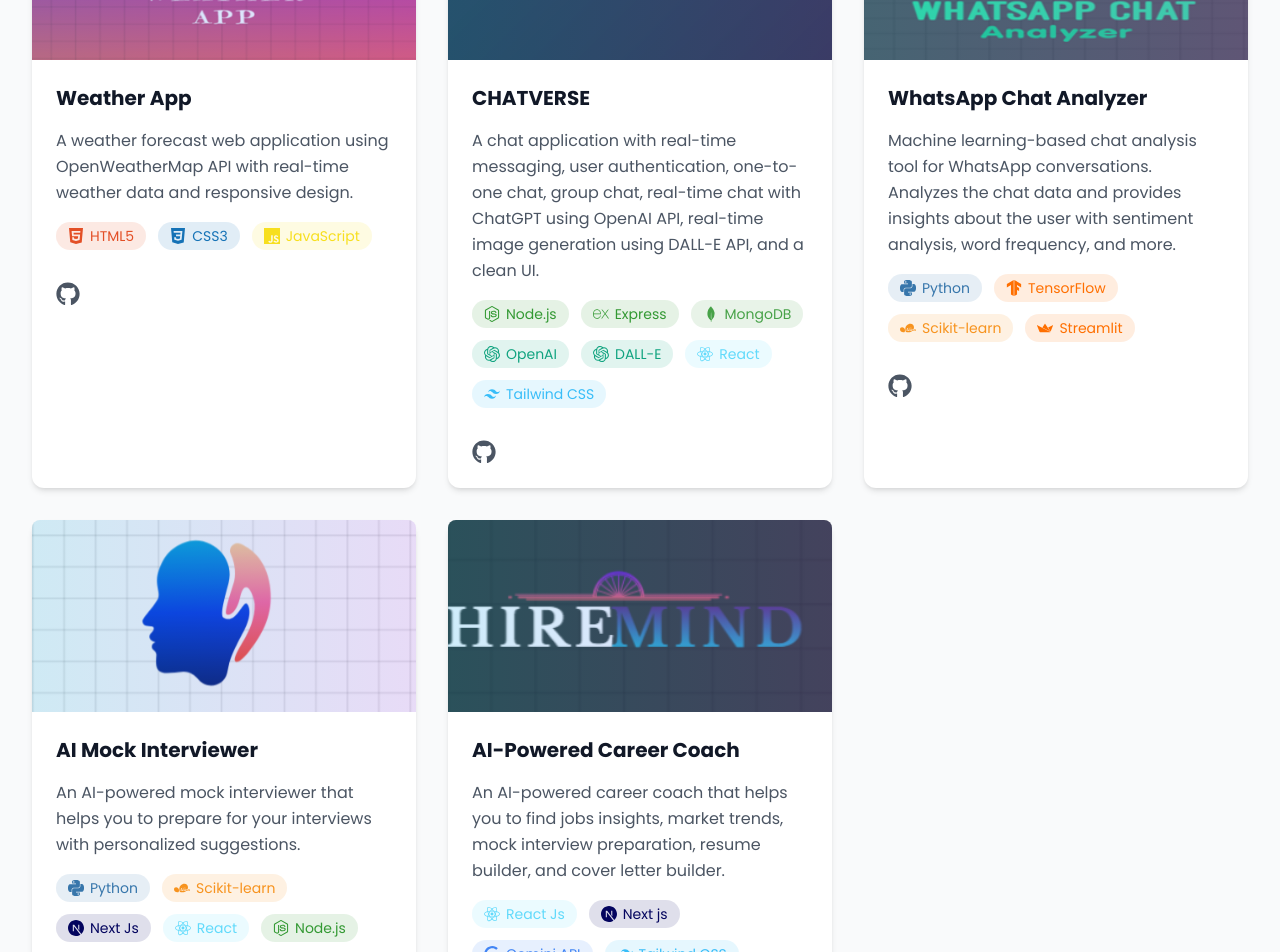
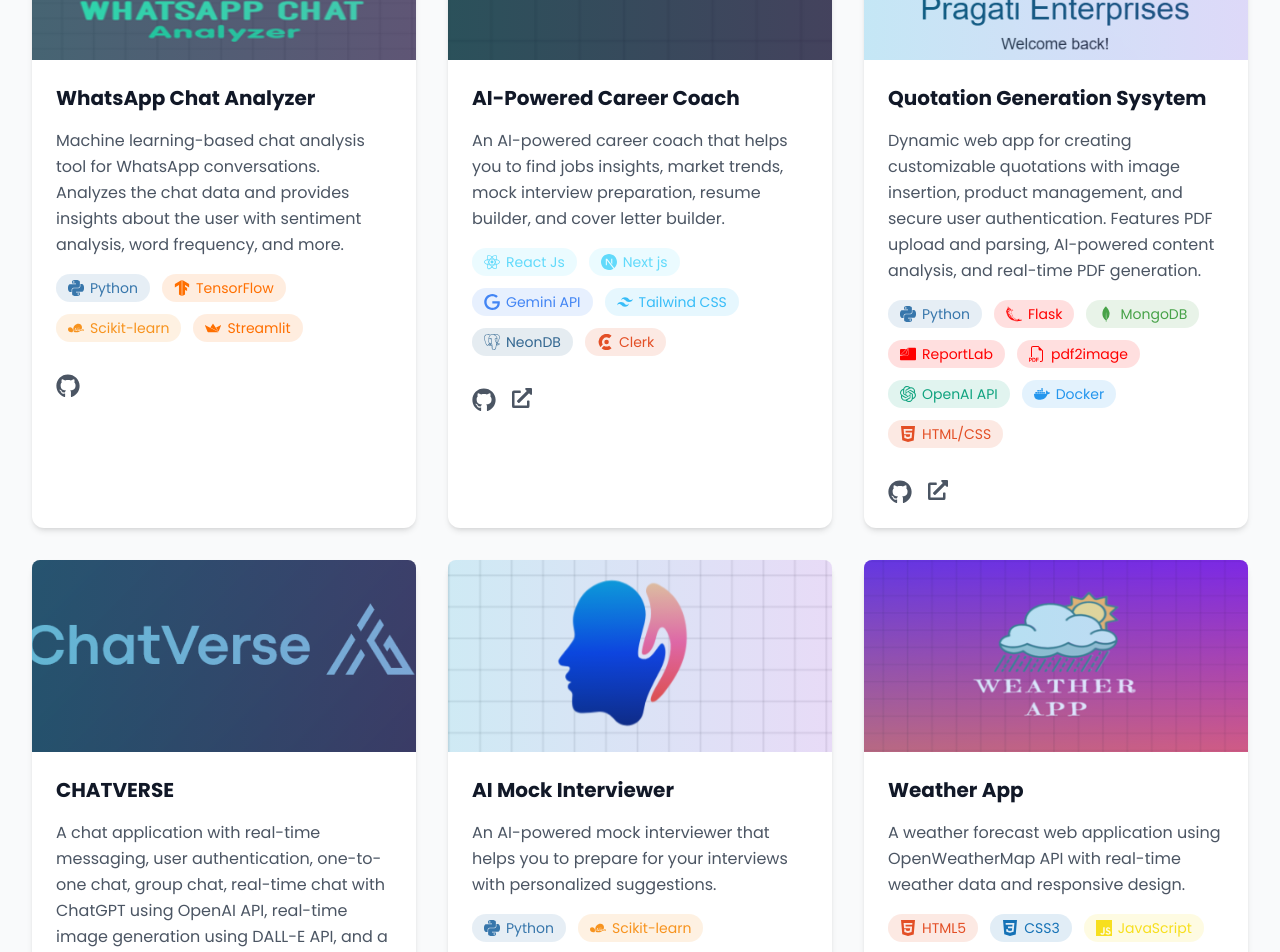
Before and after one commit to Viveknathtiwari01/Portfolio-Vivek, a Next.js app: page / in a window 1280 px wide. Shown: the part 3600-4552 px from the top of the page. Built offline with nearby package versions, Linux system fonts and the light colour scheme; no server answers.

Commit message:
project added

```diff
--- a/src/components/Projects.tsx
+++ b/src/components/Projects.tsx
@@ -20,20 +20,56 @@
   SiNextdotjs,
   SiPostgresql,
   SiClerk,
+  SiFlask,
+  SiDocker,
+  SiFiles,
 } from 'react-icons/si'
+import { BsFiletypePdf } from 'react-icons/bs'
 
 const Projects = () => {
   const projects = [
     {
-      title: 'Weather App',
-      description: 'A weather forecast web application using OpenWeatherMap API with real-time weather data and responsive design.',
+      title: 'WhatsApp Chat Analyzer',
+      description: 'Machine learning-based chat analysis tool for WhatsApp conversations. Analyzes the chat data and provides insights about the user with sentiment analysis, word frequency, and more.',
       techStack: [
-        { name: 'HTML5', icon: SiHtml5, color: '#E34F26' },
-        { name: 'CSS3', icon: SiCss3, color: '#1572B6' },
-        { name: 'JavaScript', icon: SiJavascript, color: '#F7DF1E' },
+        { name: 'Python', icon: SiPython, color: '#3776AB' },
+        { name: 'TensorFlow', icon: SiTensorflow, color: '#FF6F00' },
+        { name: 'Scikit-learn', icon: SiScikitlearn, color: '#F7931E' },
+        { name: 'Streamlit', icon: SiStreamlit, color: '#FF6F00' },
       ],
-      github: 'https://github.com/Viveknathtiwari01/Weather-app',
-      image: '/projects/weather-app.png',
+      github: 'https://github.com/Viveknathtiwari01/WhatsApp-Chat-Analysis',
+      image: '/projects/whatsapp_chat_analyzer.png',
+    },
+    {
+      title: 'AI-Powered Career Coach',
+      description: 'An AI-powered career coach that helps you to find jobs insights, market trends, mock interview preparation, resume builder, and cover letter builder.',
+      techStack: [
+        { name: 'React Js', icon: SiReact, color: '#61DAFB' },
+        { name: 'Next js', icon: SiNextdotjs, color: '#61DAFB' },
+        { name: 'Gemini API', icon: SiGoogle, color: '#4285F4' },
+        { name: 'Tailwind CSS', icon: SiTailwindcss, color: '#38BDF8' },
+        { name: 'NeonDB', icon: SiPostgresql, color: '#336791' },
+        { name: 'Clerk', icon: SiClerk, color: '#E34F26' },
+      ],
+      github: 'https://github.com/Viveknathtiwari01/AI_MOCK_INTERVIEWER',
+      live: 'https://ai-career-coach-55ye.vercel.app/',
+      image: '/projects/ai-career-coach.png',
+    },
+    {
+      title: 'Quotation Generation Sysytem',
+      description: 'Dynamic web app for creating customizable quotations with image insertion, product management, and secure user authentication. Features PDF upload and parsing, AI-powered content analysis, and real-time PDF generation. ',
+      techStack: [
+        { name: 'Python', icon: SiPython, color: '#3776AB' },
+        { name: 'Flask', icon: SiFlask, color: '#FF0000' },
+        { name: 'MongoDB', icon: SiMongodb, color: '#47A248' },
+        { name: 'ReportLab', icon: SiFiles, color: '#FF0000' },
+        { name: 'pdf2image', icon: BsFiletypePdf, color: '#FF0000' },
+        { name: 'OpenAI API', icon: SiOpenai, color: '#10A37F' },
+        { name: 'Docker', icon: SiDocker, color: '#2496ED' },
+        { name: 'HTML/CSS', icon: SiHtml5, color: '#E34F26' },
+      ],
+      live: 'https://pragati-enterprises.dev-server.karvatech.com/login?next=%2F',
+      image: '/projects/pragati.png',
     },
     {
       title: 'CHATVERSE',
@@ -50,25 +86,14 @@
       github: 'https://github.com/Viveknathtiwari01/CHATVERSE',
       image: '/projects/chatverse.png',
     },
-    {
-      title: 'WhatsApp Chat Analyzer',
-      description: 'Machine learning-based chat analysis tool for WhatsApp conversations. Analyzes the chat data and provides insights about the user with sentiment analysis, word frequency, and more.',
-      techStack: [
-        { name: 'Python', icon: SiPython, color: '#3776AB' },
-        { name: 'TensorFlow', icon: SiTensorflow, color: '#FF6F00' },
-        { name: 'Scikit-learn', icon: SiScikitlearn, color: '#F7931E' },
-        { name: 'Streamlit', icon: SiStreamlit, color: '#FF6F00' },
-      ],
-      github: 'https://github.com/Viveknathtiwari01/WhatsApp-Chat-Analysis',
-      image: '/projects/whatsapp_chat_analyzer.png',
-    },
+
     {
       title: 'AI Mock Interviewer',
       description: 'An AI-powered mock interviewer that helps you to prepare for your interviews with personalized suggestions.',
       techStack: [
         { name: 'Python', icon: SiPython, color: '#3776AB' },
         { name: 'Scikit-learn', icon: SiScikitlearn, color: '#F7931E' },
-        { name: 'Next Js', icon: SiNextdotjs, color: '#03045E' },
+        { name: 'Next Js', icon: SiNextdotjs, color: '#61DAFB' },
         { name: 'React', icon: SiReact, color: '#61DAFB' },
         { name: 'Node.js', icon: SiNodedotjs, color: '#339933' },
         { name: 'Express', icon: SiExpress, color: '#339933' },
@@ -79,19 +104,15 @@
       image: '/projects/ai-interviewer.png',
     },
     {
-      title: 'AI-Powered Career Coach',
-      description: 'An AI-powered career coach that helps you to find jobs insights, market trends, mock interview preparation, resume builder, and cover letter builder.',
+      title: 'Weather App',
+      description: 'A weather forecast web application using OpenWeatherMap API with real-time weather data and responsive design.',
       techStack: [
-        { name: 'React Js', icon: SiReact, color: '#61DAFB' },
-        { name: 'Next js', icon: SiNextdotjs, color: '#03045E' },
-        { name: 'Gemini API', icon: SiGoogle, color: '#4285F4' },
-        { name: 'Tailwind CSS', icon: SiTailwindcss, color: '#38BDF8' },
-        { name: 'NeonDB', icon: SiPostgresql, color: '#336791' },
-        { name: 'Clerk', icon: SiClerk, color: '#E34F26' },
+        { name: 'HTML5', icon: SiHtml5, color: '#E34F26' },
+        { name: 'CSS3', icon: SiCss3, color: '#1572B6' },
+        { name: 'JavaScript', icon: SiJavascript, color: '#F7DF1E' },
       ],
-      github: 'https://github.com/Viveknathtiwari01/AI_MOCK_INTERVIEWER',
-      live: 'https://ai-career-coach-55ye.vercel.app/',
-      image: '/projects/ai-career-coach.png',
+      github: 'https://github.com/Viveknathtiwari01/Weather-app',
+      image: '/projects/weather-app.png',
     },
   ]
 
```
Also changed, not shown: public/projects/pragati.png (added).
